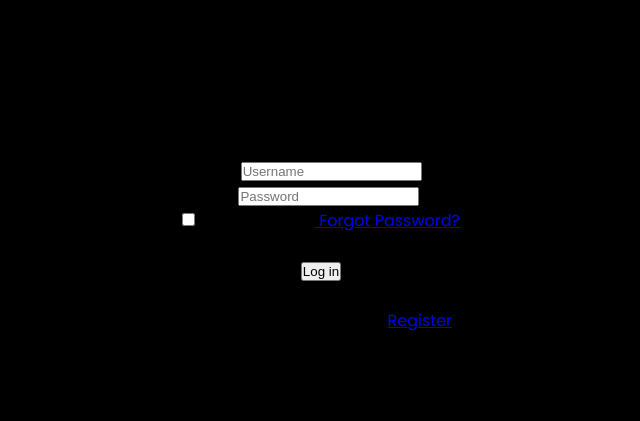
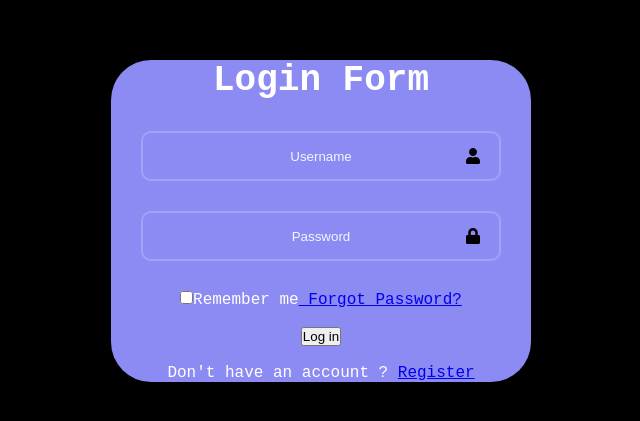
Before and after one commit to dikshyakhadka08/Login-Form, a React (Create React App) app: page / in a window 1280 px wide. Shown: the part 179-600 px from the top of the page, without its empty margins (319-959 px from the left). Built offline with nearby package versions, Linux system fonts and the light colour scheme.

Commit message:
Maintained CSS of the login form.

```diff
--- a/src/components/Loginform.css
+++ b/src/components/Loginform.css
@@ -17,3 +17,66 @@ body{
     min-height:100vh;
     background-color: black  ;
 }
+.wrapper{
+    font-family: 'Courier New', Courier, monospace;
+    width: 420px;
+    background-color: rgb(140, 138, 243) ;
+    color: white;
+    border-radius:40px;
+}
+.wrapper h1{
+    font-size:36px;
+    text-align:center;
+}
+.wrapper .input-box{
+    position: relative;
+    width:100;
+    height:50px;
+    margin :30px
+}
+
+.wrapper .register-link{
+    font-size: 14.5px;
+    text-align:center;
+    margin-top:20px;
+}
+
+.register-link p a{
+    color:white;
+    font-weight:600;
+}
+
+.register-link p a: hover{
+   text-decoration:underline;
+}
+
+
+.input-box input{
+    width: 100%;
+    height:100%;
+    background:transparent;
+    border: none;
+    text-align:center;
+    outline:none;
+    border: 2px solid rgba(255,255,255,.2);
+    border-radius:10px;
+    padding: 20px 45px
+}
+code{
+    font-family: source-code-pro,Menlo,Monaco,Consolas,'Courier New',
+    monospace;
+}
+
+.input-box input::placeholder{
+  color:aliceblue;
+}
+
+.input-box .icon{
+    position:absolute;
+    right:20px;
+    top:50%;
+    transform:translateY(-50%);
+    font-size:16px;
+    color:black;
+
+}
```
